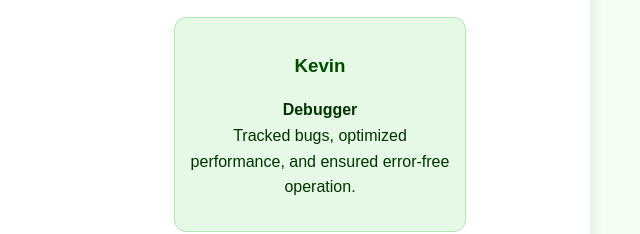
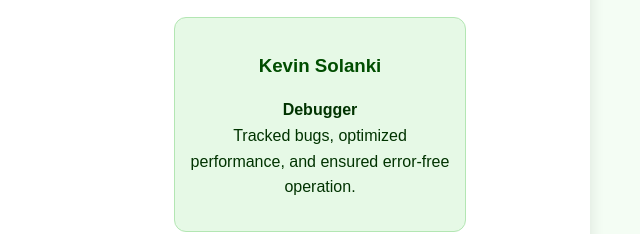
Before and after one commit to arnav-raj-tech/buildathonwebsite, a plain HTML site: page about.html in a window 1280 px wide. Shown: the part 581-815 px from the top of the page, 570-1210 px from the left. Drawn offline with Linux system fonts and the light colour scheme.

Commit message:
Update about.html

```diff
--- a/about.html
+++ b/about.html
@@ -221,7 +221,7 @@ nav ul li a:hover {
         <p><strong>Ideator & Designer</strong><br>Worked on layout aesthetics, UI flow, and visual balance.</p>
       </div>
       <div class="member">
-        <h3>Kevin</h3>
+        <h3>Kevin Solanki</h3>
         <p><strong>Debugger</strong><br>Tracked bugs, optimized performance, and ensured error-free operation.</p>
       </div>
     </div>
```
